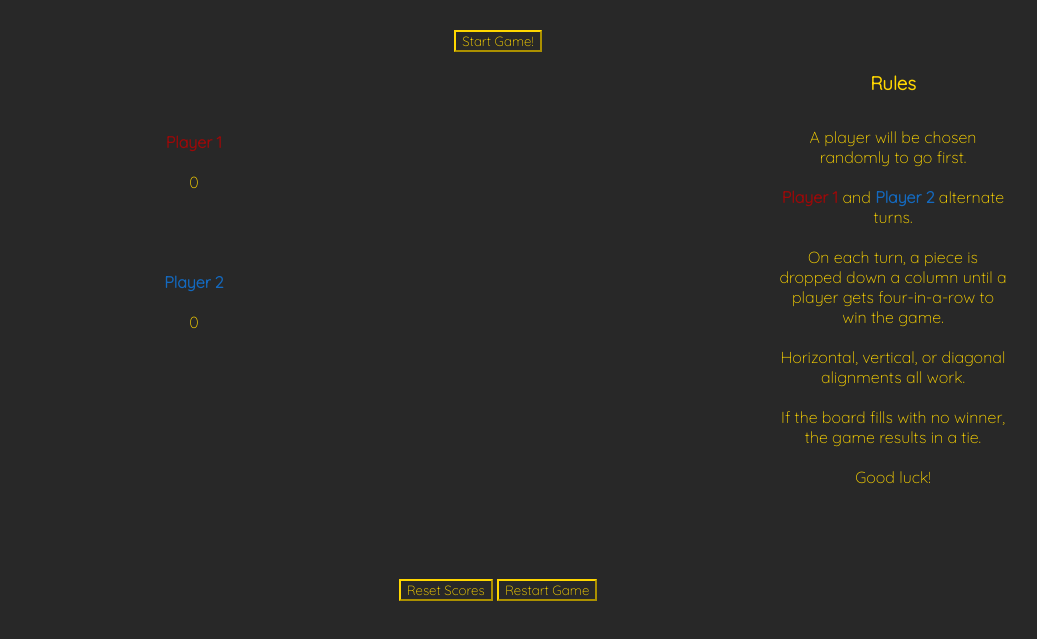
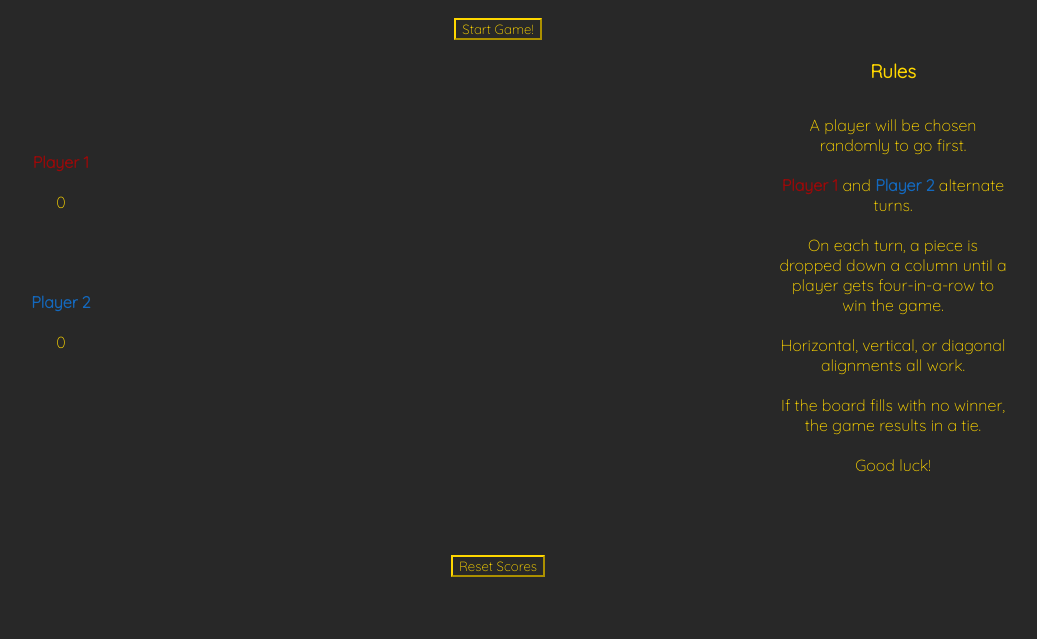
Before and after one commit to olivechip/connect.four, a plain HTML site: page index.html in a window 1280 px wide. Shown: the part 123-762 px from the top of the page, without its empty margins (142-1179 px from the left). Drawn offline with Linux system fonts and the light colour scheme.

Commit message:
adjusted buttons

```diff
--- a/app.css
+++ b/app.css
@@ -88,17 +88,10 @@ p {
     cursor: grab;
 }
 
-#scores span {
-    display: block;
-    padding-left: 15rem;
-    padding-right: 1rem;
-}
-
 button {
     font-family: Quicksand;
     color: gold;
     background-color: #282828;
     border-color: gold;
-    margin-top: .75rem;
     cursor: pointer;
 }
--- a/app.js
+++ b/app.js
@@ -204,6 +204,9 @@ startButton.addEventListener('click',function(){
     setPlayerTurn();
     startButton.remove();
     resetButton.remove();
+
+    const buttons = document.querySelector('#buttons');
+    buttons.appendChild(restartButton);
 })
 
 // load storage on DOM Load
@@ -237,3 +240,5 @@ function setPlayerTurn(){
         p1turn.innerText = 'Player 1';
     }
 }
+
+restartButton.remove();
--- a/index.html
+++ b/index.html
@@ -15,8 +15,10 @@
     <div id="scores">
         <!-- <h3>Scores</h3> -->
         <br><br><br><br>
-            <span class="red" id="p1turn">Player 1</span><br><span id="p1score">score*</span><br><br><br><br>
-            <span class="blue" id="p2turn">Player 2</span><br><span id="p2score">score*</span>
+        <p>
+            <span class="red" id="p1turn">Player 1</span><br><br><span id="p1score">score*</span><br><br><br><br><br>
+            <span class="blue" id="p2turn">Player 2</span><br><br><span id="p2score">score*</span>
+        </p>
     </div>
     <table id="board"></table>
     <div id="rules">
@@ -29,7 +31,7 @@
     </div>
 </div>
 
-<div>
+<div id="buttons">
     <button id="reset">Reset Scores</button>
     <button id="restart">Restart Game</button>
 </div>
```
